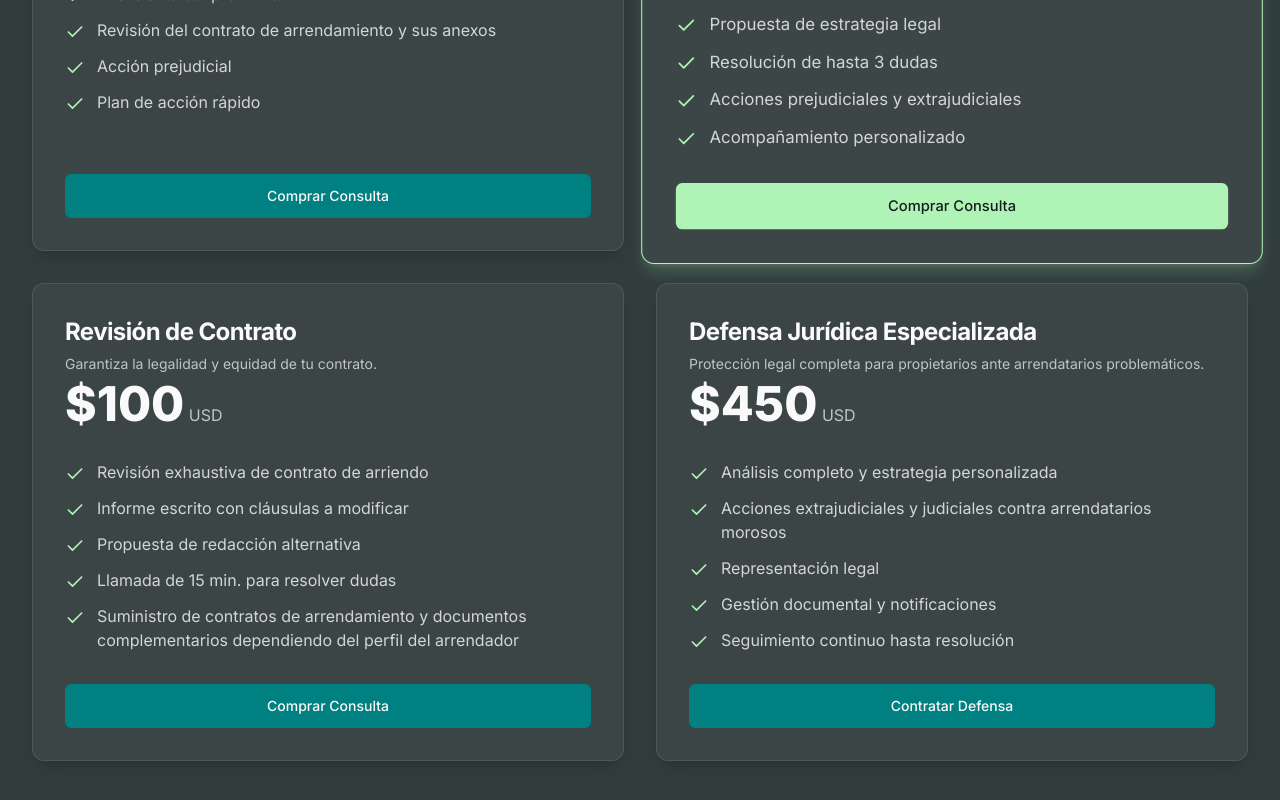
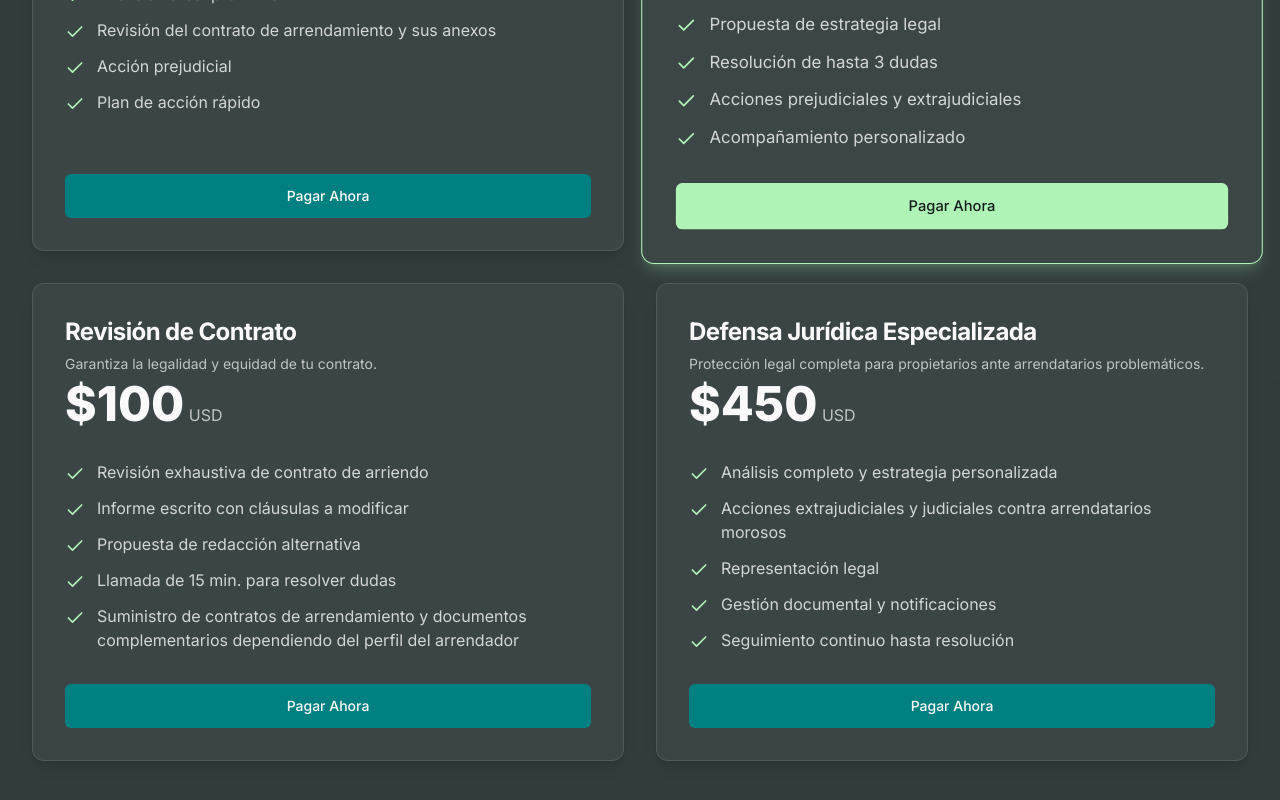
Before and after one commit to sergiotahur-byte/recuperaciones-juridicas-web, a Next.js app: page / in a window 1280 px wide. Shown: the part 2669-3469 px from the top of the page. Built offline with nearby package versions, Linux system fonts and the light colour scheme; what @genkit-ai/googleai, genkit would draw is missing.

Commit message:
que la opción se denomine pagar ahora

```diff
--- a/src/components/sections/consultation-packages.tsx
+++ b/src/components/sections/consultation-packages.tsx
@@ -16,7 +16,7 @@ const packages = [
       'Plan de acción rápido',
     ],
     isPopular: false,
-    cta: 'Comprar Consulta',
+    cta: 'Pagar Ahora',
     paymentLink: 'https://checkout.wompi.co/l/test_VPOS_cmGG06',
   },
   {
@@ -32,7 +32,7 @@ const packages = [
       'Acompañamiento personalizado',
     ],
     isPopular: true,
-    cta: 'Comprar Consulta',
+    cta: 'Pagar Ahora',
     paymentLink: 'https://checkout.wompi.co/l/test_VPOS_cmGG06',
   },
   {
@@ -47,7 +47,7 @@ const packages = [
       'Suministro de contratos de arrendamiento y documentos complementarios dependiendo del perfil del arrendador',
     ],
     isPopular: false,
-    cta: 'Comprar Consulta',
+    cta: 'Pagar Ahora',
     paymentLink: 'https://checkout.wompi.co/l/test_VPOS_cmGG06',
   },
   {
@@ -62,7 +62,7 @@ const packages = [
       'Seguimiento continuo hasta resolución',
     ],
     isPopular: false,
-    cta: 'Contratar Defensa',
+    cta: 'Pagar Ahora',
     paymentLink: 'https://checkout.wompi.co/l/test_VPOS_cmGG06',
   },
 ];
```
